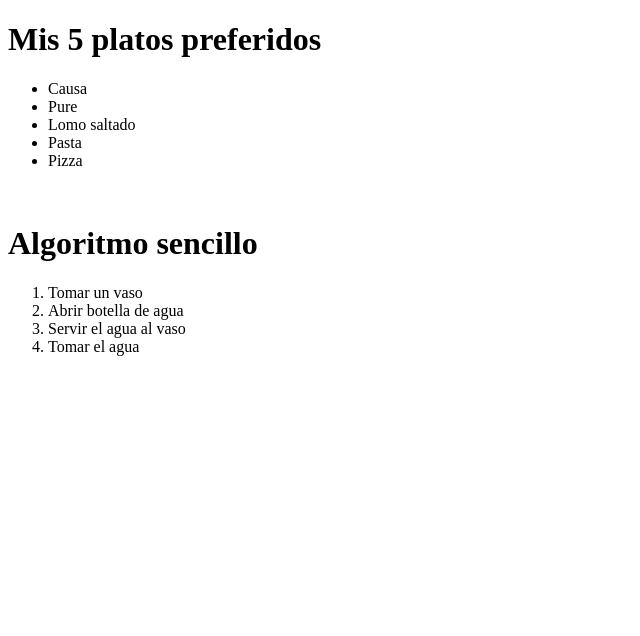
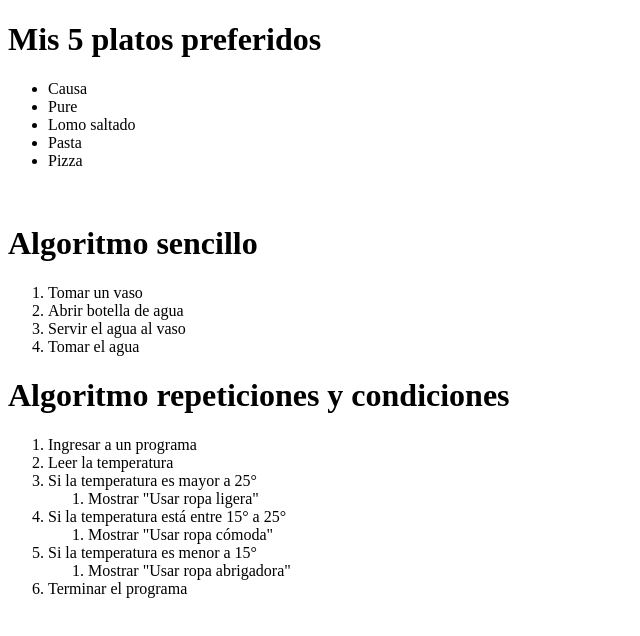
Before and after one commit to VannKCE/lab04, a plain HTML site: page index.html in a window 1280 px wide. Shown: the whole page, without its empty margins (0-640 px from the left). Drawn offline with Linux system fonts and the light colour scheme.

Commit message:
Algoritmo con rep y condiciones

```diff
--- a/index.html
+++ b/index.html
@@ -22,6 +22,23 @@
         <li>Servir el agua al vaso</li>
         <li>Tomar el agua</li>
     </ol>
-
+    <h1>Algoritmo repeticiones y condiciones</h1>
+    <ol>
+        <li>Ingresar a un programa</li>
+        <li>Leer la temperatura</li>
+        <li>Si la temperatura es mayor a 25°</li>
+        <ol>
+            <li>Mostrar "Usar ropa ligera"</li>
+        </ol>
+        <li>Si la temperatura está entre 15° a 25°</li>
+        <ol>
+            <li>Mostrar "Usar ropa cómoda"</li>
+        </ol>
+        <li>Si la temperatura es menor a 15°</li>
+        <ol>
+            <li>Mostrar "Usar ropa abrigadora"</li>
+        </ol>
+        <li>Terminar el programa</li>
+    </ol>
 </body>
 </html>
```
